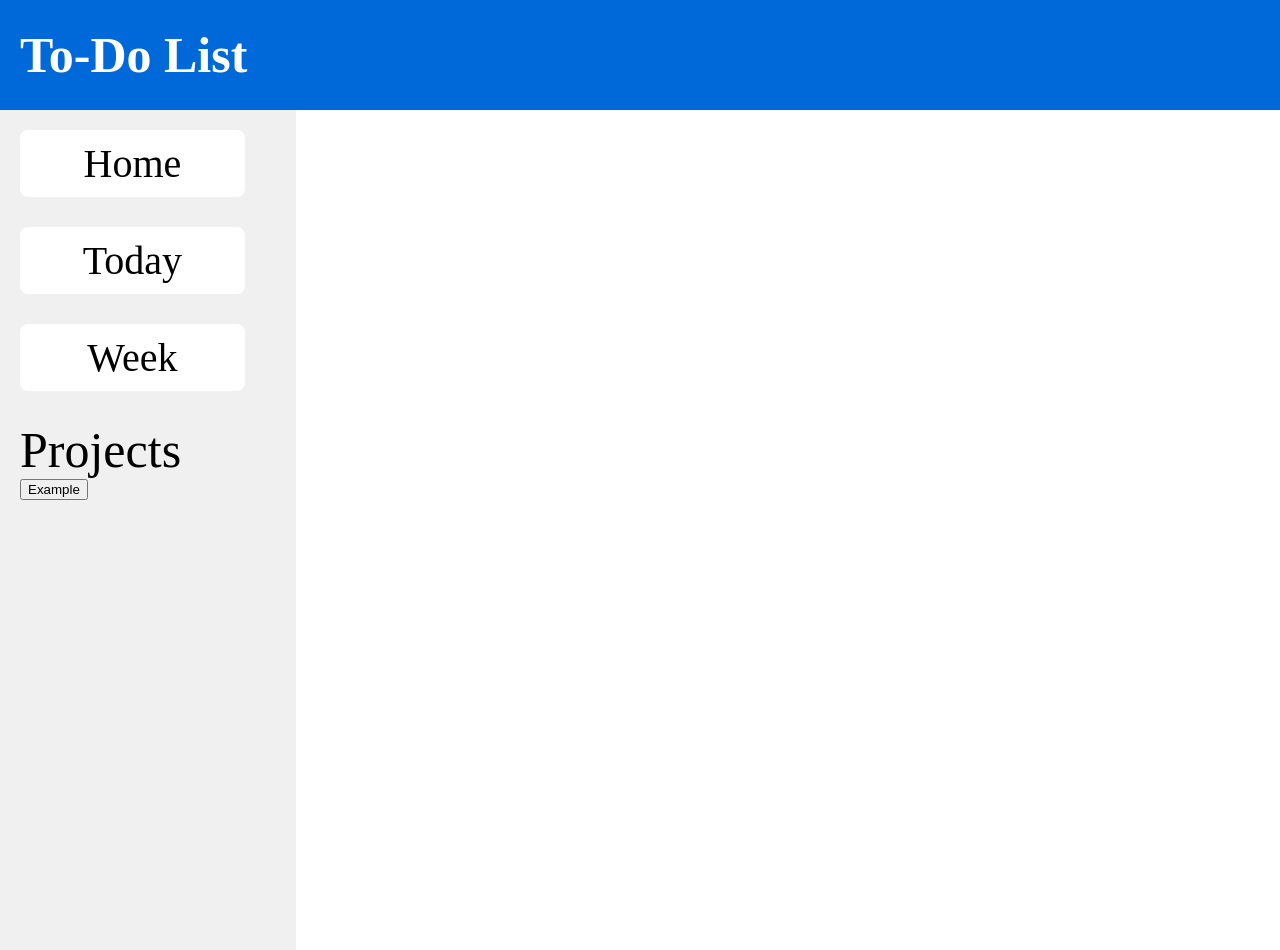
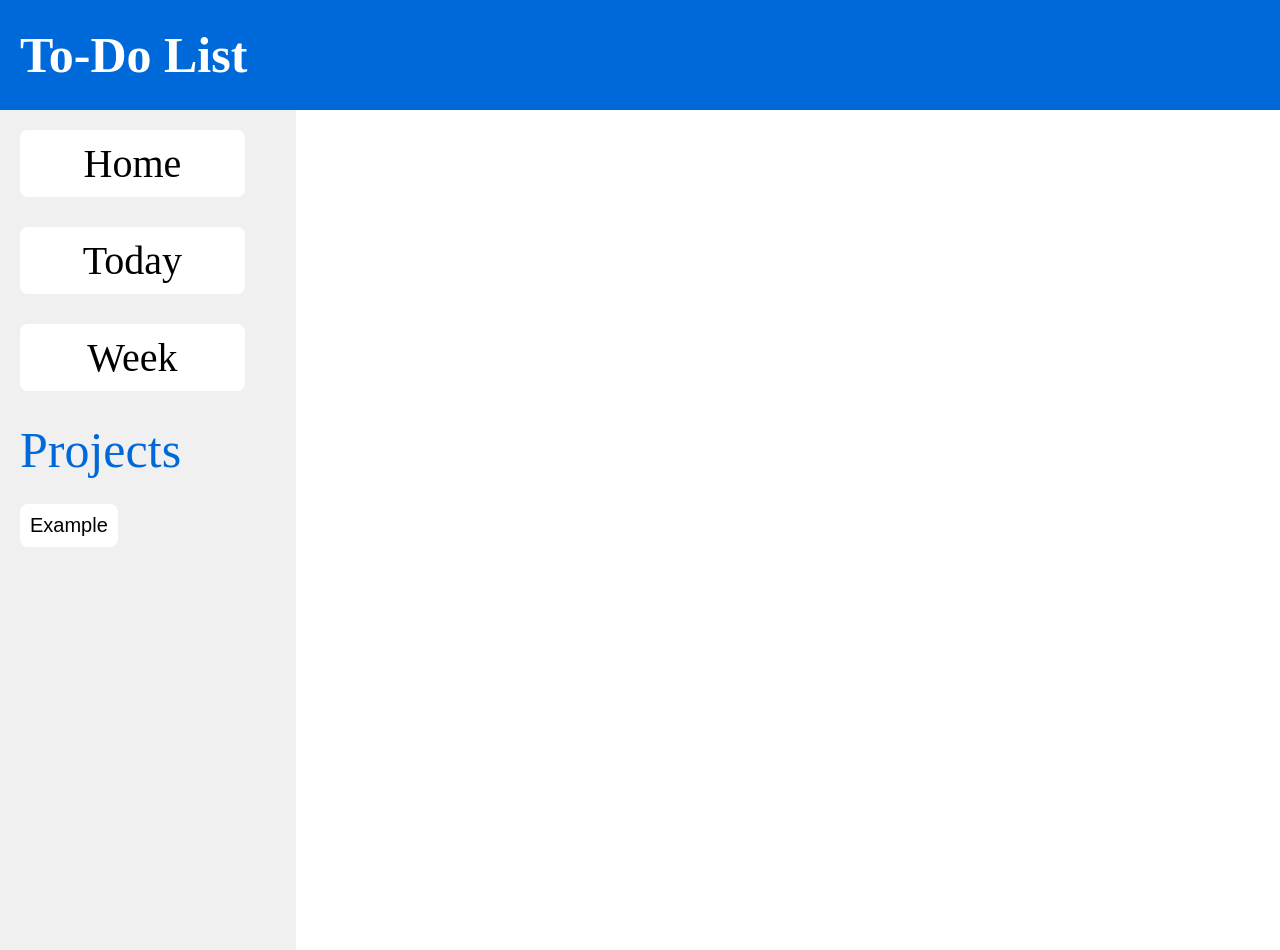
Before and after one commit to Yusef-H/todo-list, a website built with webpack: page dist/index.html in a window 1280 px wide. Built offline with Linux system fonts and the light colour scheme.

Commit message:
style projects buttons ui

```diff
--- a/src/style.css
+++ b/src/style.css
@@ -73,11 +73,36 @@ li{
     color: #fff;
 }
 
+.sidebar-projects{
+    display: flex;
+    flex-direction: column;
+    align-items: flex-start;
+}
+
 .sidebar-projects-title{
     align-self: flex-start;
-    color: #000;
+    color: #0069d9;
     font-size: clamp(50px, 8vmin, 50px);
 }
+
+.sidebar-user-projects{
+    margin-top: 25px;
+    display: flex;
+    flex-direction: column;
+    align-items: center;
+    gap: 5px;
+}
+.sidebar-user-projects button{
+    font-size: clamp(10px, 3vmin, 20px);
+    background-color: #fff;
+    border: none;
+    border-radius: 8px;
+    padding: 10px;
+}
+.sidebar-user-projects button:hover{
+    background-color: #60a8f5;
+}
+
 
 
 
```
Also changed, not shown: dist/bundle.js.
